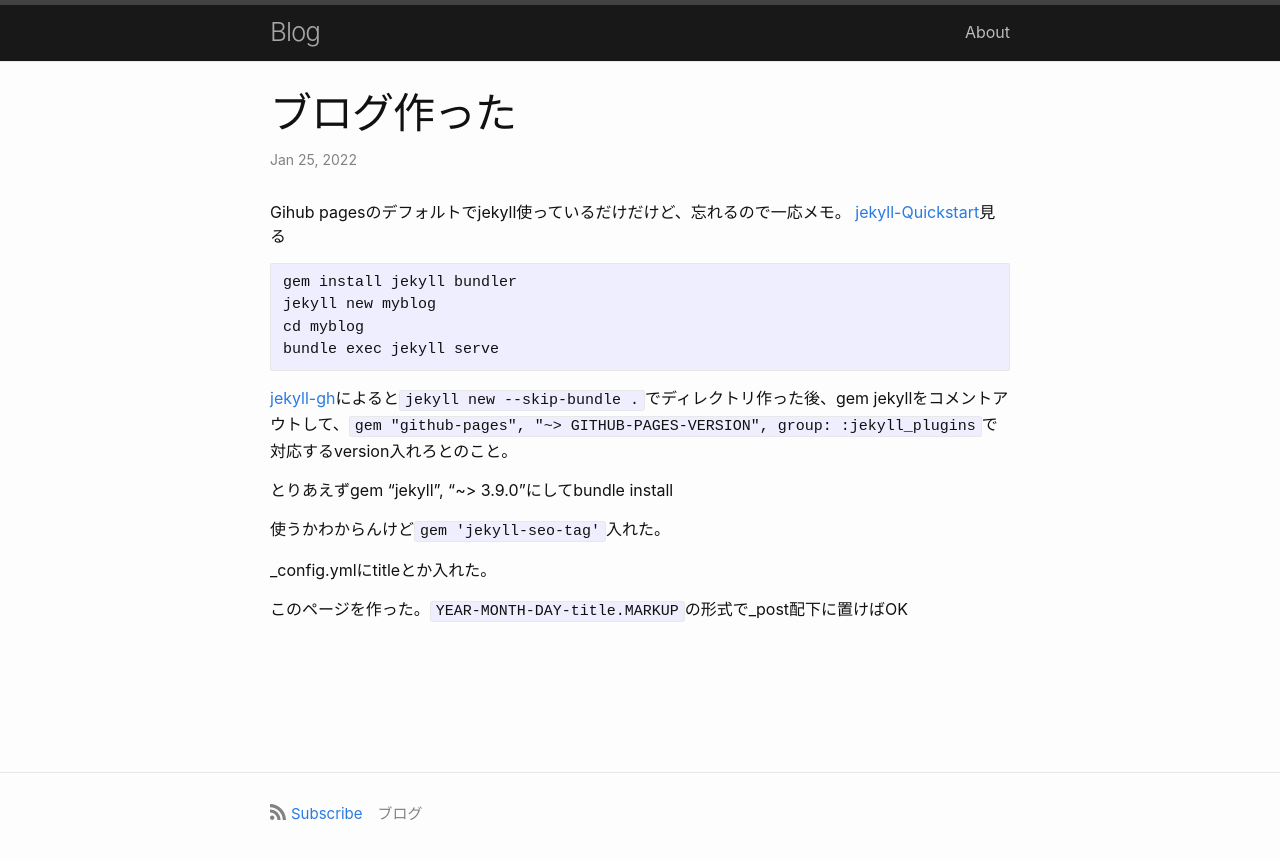
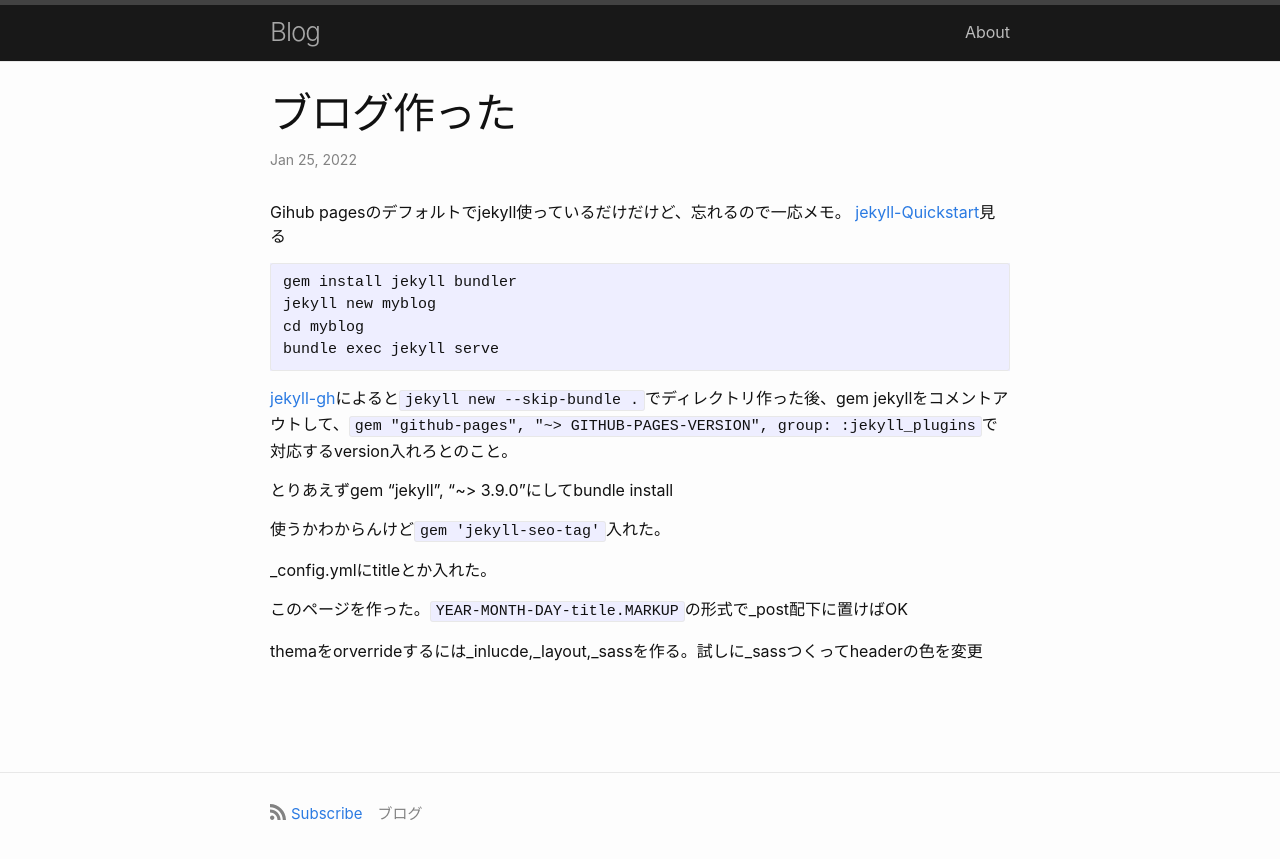
Before and after one commit to ashg0/ashg0.github.io, a Jekyll site: the page built from _posts/2022-01-25-how-to-make-this-blog.md, in a window 1280 px wide. Shown: the top 859 px of the page. Built offline with Jekyll 4.4.1, drawn with Linux system fonts in a browser that asks for light colours.

Commit message:
update post

```diff
--- a/_posts/2022-01-25-how-to-make-this-blog.md
+++ b/_posts/2022-01-25-how-to-make-this-blog.md
@@ -22,5 +22,7 @@ _config.ymlにtitleとか入れた。
 
 このページを作った。`YEAR-MONTH-DAY-title.MARKUP`の形式で_post配下に置けばOK
 
+themaをorverrideするには_inlucde,_layout,_sassを作る。試しに_sassつくってheaderの色を変更
+
 [jekyll-Quickstart]: https://jekyllrb.com/docs/
 [jekyll-gh]:   https://docs.github.com/en/pages/setting-up-a-github-pages-site-with-jekyll/creating-a-github-pages-site-with-jekyll
```
Also changed, not shown: 1 other file.
